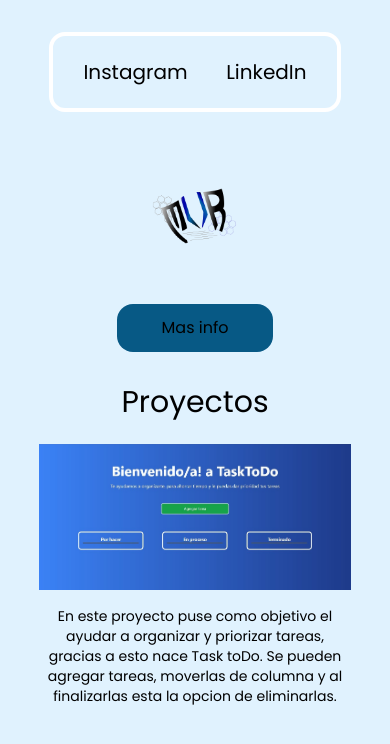
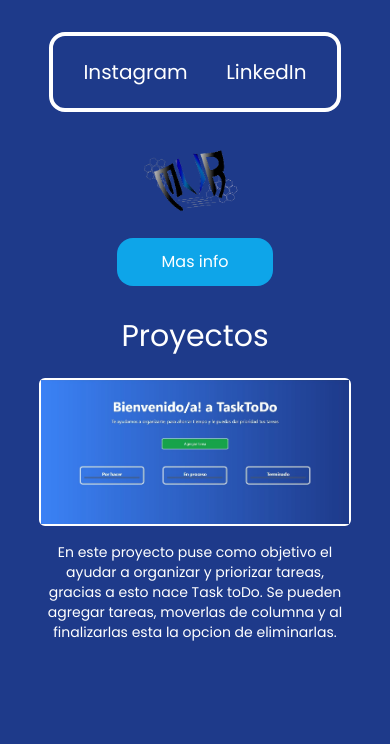
Before and after one commit to martinvruiz/porfolioMVR, a website: page index.html in a window 390 px wide. Drawn offline with Linux system fonts and the light colour scheme.

Commit message:
change bg and colors

```diff
--- a/index.html
+++ b/index.html
@@ -9,7 +9,7 @@
     <link href="https://fonts.googleapis.com/css2?family=Poppins:ital,wght@0,100;0,200;0,300;0,400;0,500;0,600;0,700;0,800;0,900;1,100;1,200;1,300;1,400;1,500;1,600;1,700;1,800;1,900&display=swap" rel="stylesheet">
     <link rel="stylesheet" href="css/tailwind.css">
 </head>
-<body class="bg-sky-100 flex flex-col items-center font-poppins">
+<body class="bg-blue-900 flex text-white flex-col items-center font-poppins">
     <nav class="w-9/12 h-20 mt-8 text-xl flex items-center border-4 border-white rounded-2xl">
         <ul class="flex w-full items-center justify-evenly">
             <li class="mx-2">
@@ -21,11 +21,11 @@
         </ul>
     </nav>
     <main class="flex mt-4 flex-col items-center w-4/5">
-        <section class="md:w-full">
-            <img class="md:object-none w-full h-full" src="assets/img/LogoMVRT.png" alt="Logo Martin Villalo Ruiz" srcset="">
+        <section class="md:w-full flex justify-center">
+            <img class="md:object-none w-2/4 h-2/4" src="assets/img/LogoMVRT2-removebg-preview.png" alt="Logo Martin Villalo Ruiz" srcset="">
         </section>
-        <button class="w-1/2 border-transparent rounded-2xl h-12 bg-sky-800 hover:opacity-50" id="btn">Mas info</button>
-        <button class="w-1/2 border-transparent rounded-2xl h-12 bg-sky-800 hover:opacity-50 hidden" id="btn-2">Menos info</button>
+        <button class="w-1/2 border-transparent rounded-2xl h-12 bg-sky-500 hover:opacity-50" id="btn">Mas info</button>
+        <button class="w-1/2 border-transparent rounded-2xl h-12 bg-sky-500 hover:opacity-50 hidden" id="btn-2">Menos info</button>
         <div id="info" class="hidden opacity-0 transition-opacity duration-500 w-full">
         <div>
             <section class="flex justify-evenly text-left mt-4">
@@ -66,7 +66,7 @@
             <p class="text-3xl pb-6">Proyectos</p>
             <span>
                 <div class="w-full h-full flex flex-col md:flex-row items-center">
-                    <a href="https://tasktodomvr.vercel.app/" target="_blank" rel="noopener noreferrer">
+                    <a href="https://tasktodomvr.vercel.app/" target="_blank" class=" border-2 border-white rounded-md" rel="noopener noreferrer">
                         <img src="assets/img/tasktodo.jpg" alt="Task to do">
                     </a>
                     <p class="pt-4 md:pt-0 md:pl-4 text-sm md:text-xl">En este proyecto puse como objetivo el ayudar a organizar y priorizar tareas, gracias a esto nace Task toDo. Se pueden agregar tareas, moverlas de columna y al finalizarlas esta la opcion de eliminarlas.</p>
```
Also changed, not shown: assets/img/LogoMVRT2-removebg-preview.png (added), assets/img/LogoMVRT2.png (added), css/tailwind.css.
